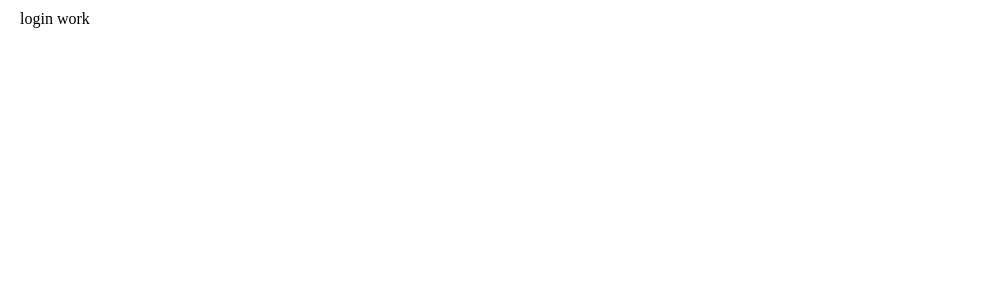
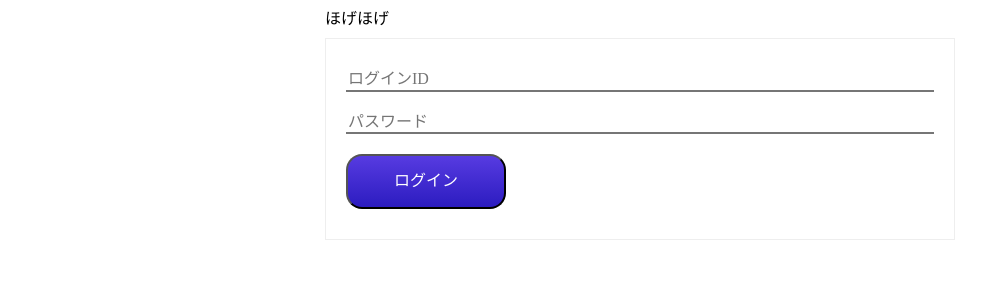
Before and after one commit to hachi-eiji/sandbox-todo-app, an Angular app in the folder client/: page /login in a window 1280 px wide. Shown: the top 300 px of the page, without its empty margins (0-998 px from the left). Built offline with nearby package versions, Linux system fonts and the light colour scheme.

Commit message:
ログインの画面

```diff
--- a/client/src/app/login/login.component.html
+++ b/client/src/app/login/login.component.html
@@ -1,3 +1,8 @@
-<div class="l-main">
-  login work
+<div class="login">
+  <div class="login-message">ほげほげ</div>
+  <div class="login-input">
+    <input type="text" class="login-user_name" placeholder="ログインID">
+    <input type="password" class="login-user_password" placeholder="パスワード">
+    <button class="button submit">ログイン</button>
+  </div>
 </div>
--- a/client/src/app/login/login.component.scss
+++ b/client/src/app/login/login.component.scss
@@ -0,0 +1,20 @@
+.login {
+  width: 50%;
+  margin: auto;
+
+  &-message {
+    margin-bottom: 10px;
+  }
+
+  &-input {
+    border: solid #eee 1px;
+    padding: 20px;
+
+    display: flex;
+    flex-direction: column;
+
+    & > * {
+      margin: 10px 0;
+    }
+  }
+}
--- /dev/null
+++ b/client/src/assets/common/button.scss
@@ -0,0 +1,21 @@
+input [type = "button"] {
+  cursor: pointer;
+  &:focus {
+    outline: 0;
+  }
+}
+
+.button {
+  padding: 1em;
+  width: 10em;
+  border-radius: 1em;
+  outline: 0;
+
+  &.submit {
+    background-image: linear-gradient(-180deg, #573BE1 0%, #2C1CC0 100%);
+    color: #fff;
+  }
+  &:active {
+    transform: scale(0.98);
+  }
+}
--- /dev/null
+++ b/client/src/assets/common/input.scss
@@ -0,0 +1,8 @@
+input[type = "text"], input[type = "password"] {
+  border-style: none;
+  border-bottom-style: inset;
+
+  &:focus {
+    outline: 0;
+  }
+}
--- /dev/null
+++ b/client/src/assets/common/main.scss
@@ -0,0 +1,2 @@
+@import "button";
+@import "input";
--- a/client/src/styles.scss
+++ b/client/src/styles.scss
@@ -1,6 +1,8 @@
 $sp_size: 640px;
 $tablet_size: 768px;
 $pc_size: 1024px;
+
+@import "assets/common/main";
 
 @media screen and (min-width: $tablet_size) {
   @import "assets/pc/layout";
```
